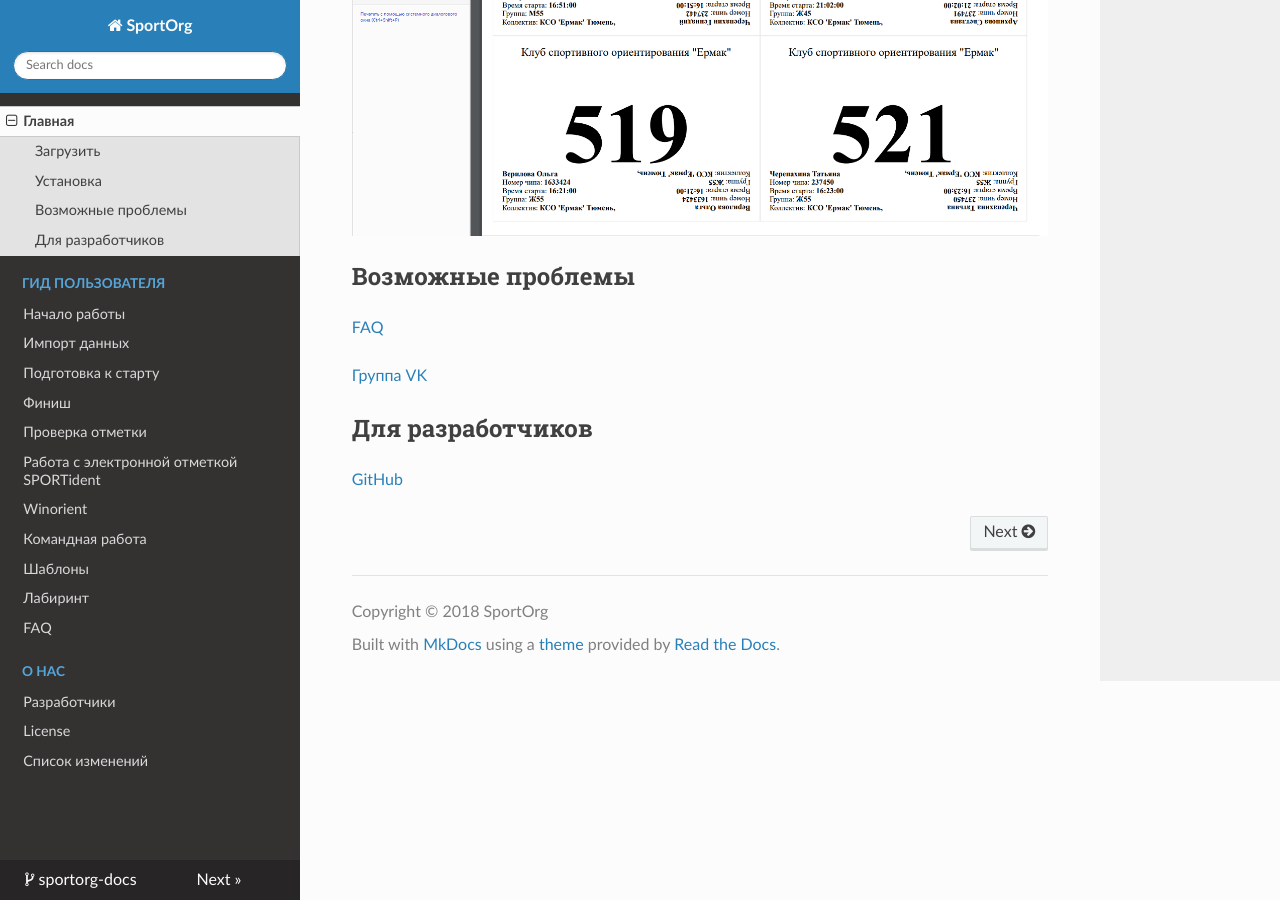
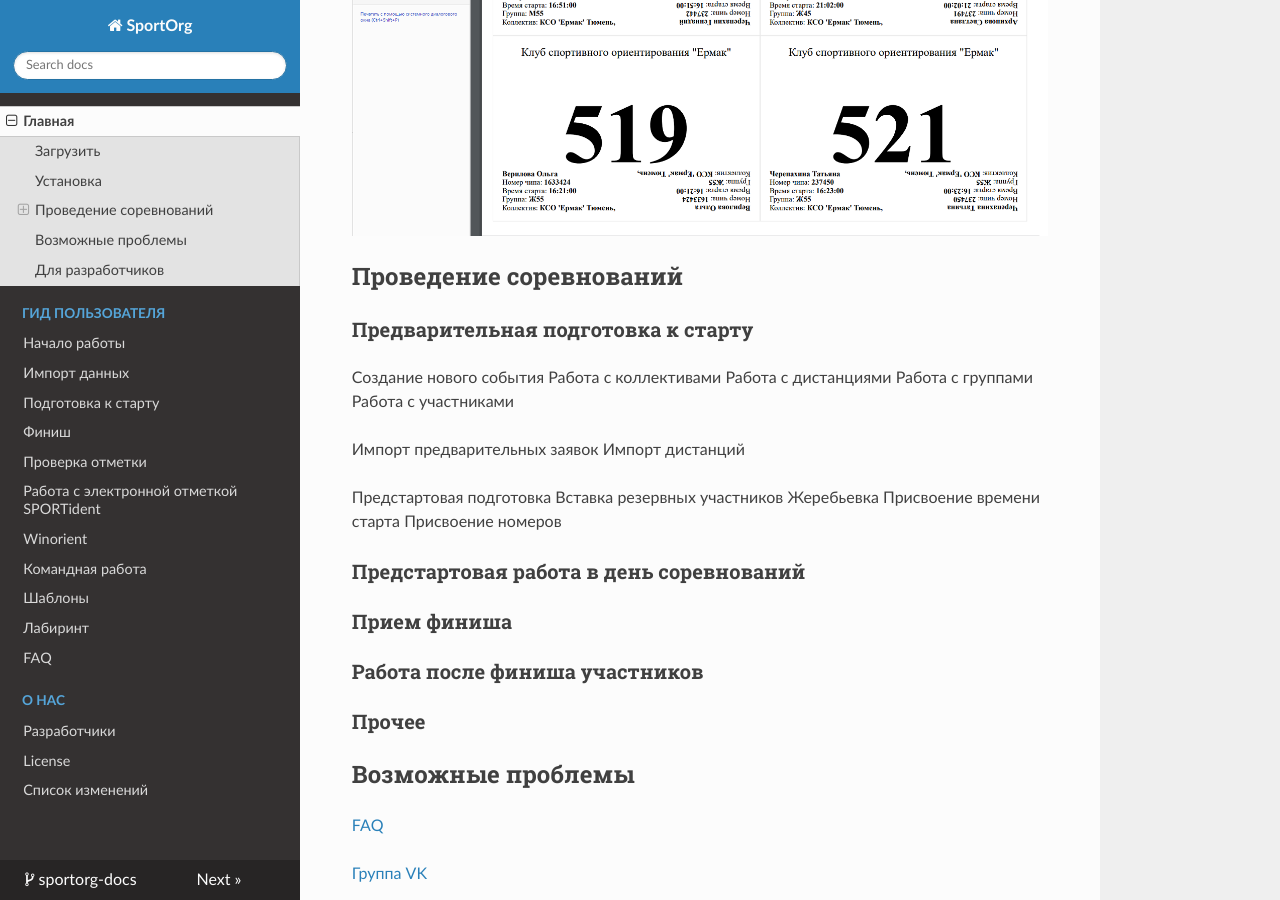
Before and after one commit to sportorg/sportorg-docs, an MkDocs documentation site: the page built from docs/index.md, in a window 1280 px wide and 900 px high, scrolled down 1781 px. Built offline with MkDocs 1.6.1, drawn with Linux system fonts in a browser that asks for light colours; nearby versions of some CDN libraries; old or Windows-style settings are respelled for this version of MkDocs.

```diff
--- a/docs/index.md
+++ b/docs/index.md
@@ -17,6 +17,34 @@ ___
 ![Result sportorg](img/result.png)
 ![Bibprintout sportorg](img/bibprintout.png)
 
+## Проведение соревнований
+### Предварительная подготовка к старту
+
+Создание нового события
+Работа с коллективами
+Работа с дистанциями
+Работа с группами
+Работа с участниками
+
+Импорт предварительных заявок
+Импорт дистанций
+
+Предстартовая подготовка
+    Вставка резервных участников
+    Жеребьевка
+    Присвоение времени старта
+    Присвоение номеров
+
+
+### Предстартовая работа в день соревнований
+
+
+### Прием финиша
+
+### Работа после финиша участников
+
+### Прочее
+
 ## Возможные проблемы
 
 [FAQ](faq/index.md)
```
Also changed, not shown: docs/user-guide/course.md (+13 -1 lines), docs/user-guide/multiday.md (added, +38 -0 lines), docs/user-guide/printout_punches.md (added, +43 -0 lines), docs/user-guide/sportident.md (+0 -15 lines), docs/user-guide/img/multiday_001.png (added), docs/user-guide/img/multiday_002.png (added), docs/user-guide/img/multiday_003.png (added), docs/user-guide/img/multiday_004.png (added), docs/user-guide/img/printout_example_001.png (added), docs/user-guide/img/printout_example_002.png (added), docs/user-guide/img/printout_example_004.png (added), docs/user-guide/img/printout_example_005.png (added), docs/user-guide/img/printout_example_006.png (added), 1 other file.
